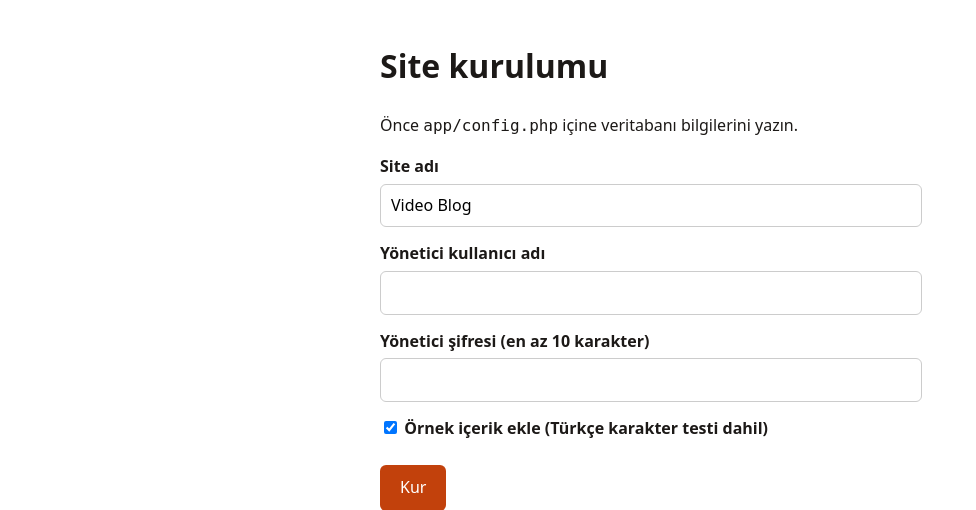
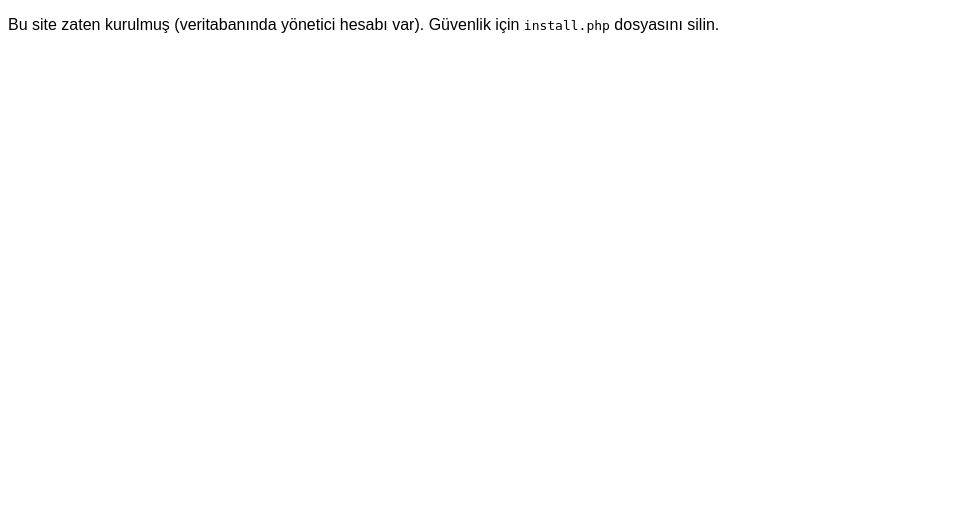
Before and after one commit to bugrakoc/video-blog, a PHP site: page /install.php in a window 1280 px wide. Shown: the top 510 px of the page, without its empty margins (0-976 px from the left). Run offline with PHP 8.4, Linux system fonts and the light colour scheme; the visitor is signed in with stand-in values (Sample User, id 1); some libraries are stand-ins or nearby versions.

Commit message:
Never let install.php create a second admin
If app/installed.lock went missing (git-ignored, lost when app/ is
re-uploaded, or never written), anyone could re-run the installer and add
their own admin account, and the homepage even redirected visitors to it.

- install.php refuses to run when the admins table already has an account
  (checked on page load and again right before inserting) and restores the
  lock file
- a failed lock-file write is reported instead of ignored
- raw database errors are only shown with debug on (logged otherwise)
- index.php only redirects to the installer when no admin exists, using
  base_url instead of a hard-coded /install.php

Co-Authored-By: Claude Opus 5.5 <noreply@anthropic.com>
Claude-Session: https://claude.ai/code/session_01NcPzYuMBcJHMiouoDkFmqL

```diff
--- a/site/app/functions.php
+++ b/site/app/functions.php
@@ -303,6 +303,22 @@ function require_admin(): void
     }
 }
 
+/**
+ * True when the admins table exists and holds at least one account (the site is installed).
+ * A missing table means "not installed yet"; any other database error is passed on.
+ */
+function admin_account_exists(): bool
+{
+    try {
+        return (int)db()->query('SELECT COUNT(*) FROM admins')->fetchColumn() > 0;
+    } catch (PDOException $e) {
+        if (($e->errorInfo[0] ?? '') === '42S02' || (int)($e->errorInfo[1] ?? 0) === 1146) {
+            return false;
+        }
+        throw $e;
+    }
+}
+
 function client_ip(): string
 {
     return substr((string)($_SERVER['REMOTE_ADDR'] ?? '0.0.0.0'), 0, 45);
--- a/site/install.php
+++ b/site/install.php
@@ -11,8 +11,25 @@ $log = [];
 $errors = [];
 $done = false;
 
+function install_stop(string $html): never
+{
+    exit('<!doctype html><meta charset="utf-8"><p style="font-family:sans-serif">' . $html . '</p>');
+}
+
 if (is_file($lock)) {
-    exit('<p style="font-family:sans-serif">Zaten kurulmuş. Güvenlik için <code>install.php</code> dosyasını silin.</p>');
+    install_stop('Zaten kurulmuş. Güvenlik için <code>install.php</code> dosyasını silin.');
+}
+
+// The database is the real proof of installation: if an admin account exists, this page must never create
+// another one, even when installed.lock is gone (e.g. after re-uploading app/). Re-create the lock and stop.
+try {
+    $alreadyInstalled = admin_account_exists();
+} catch (Throwable $ex) {
+    $alreadyInstalled = false;      // no database connection yet; the form reports the error on submit
+}
+if ($alreadyInstalled) {
+    @file_put_contents($lock, date('c'));
+    install_stop('Bu site zaten kurulmuş (veritabanında yönetici hesabı var). Güvenlik için <code>install.php</code> dosyasını silin.');
 }
 
 if ($_SERVER['REQUEST_METHOD'] === 'POST') {
@@ -32,6 +49,9 @@ if ($_SERVER['REQUEST_METHOD'] === 'POST') {
     if (!$errors) {
         try {
             $pdo = db();
+            if (admin_account_exists()) {
+                throw new RuntimeException('Bu site zaten kurulmuş. install.php dosyasını silin.');
+            }
             // 1. Schema
             $sql = file_get_contents(APP_PATH . '/schema.sql');
             $sql = preg_replace('/^\s*--.*$/m', '', $sql);   // drop comment lines
@@ -91,10 +111,19 @@ if ($_SERVER['REQUEST_METHOD'] === 'POST') {
                 $log[] = 'Örnek içerik eklendi.';
             }
 
-            file_put_contents($lock, date('c'));
+            if (@file_put_contents($lock, date('c')) === false) {
+                $log[] = 'Uyarı: app/installed.lock yazılamadı. Kurulum yine de tekrar çalıştırılamaz (yönetici hesabı var), ama install.php dosyasını mutlaka silin.';
+            }
             $done = true;
         } catch (Throwable $ex) {
-            $errors[] = 'Hata: ' . $ex->getMessage();
+            error_log('install: ' . $ex->getMessage());
+            if ($ex instanceof PDOException && !config('debug')) {
+                // Raw database errors can reveal account details to whoever opens this page.
+                $errors[] = 'Veritabanı hatası. app/config.php içindeki veritabanı bilgilerini kontrol edin. '
+                          . '(Ayrıntı sunucunun hata günlüğünde; sayfada görmek için config.php içinde debug değerini true yapın.)';
+            } else {
+                $errors[] = 'Hata: ' . $ex->getMessage();
+            }
         }
     }
 }
```
Also changed, not shown: site/index.php (+9 -1 lines).
